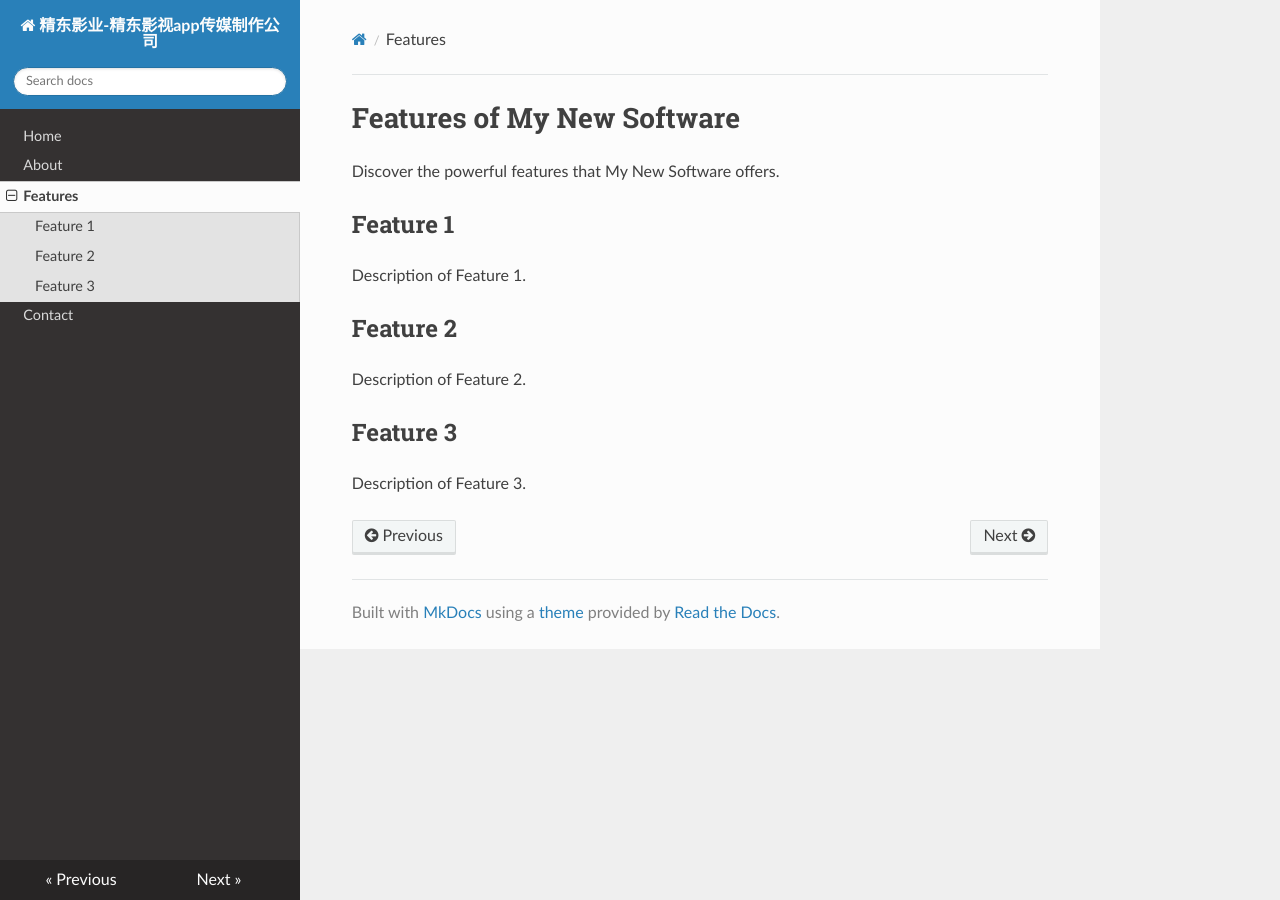
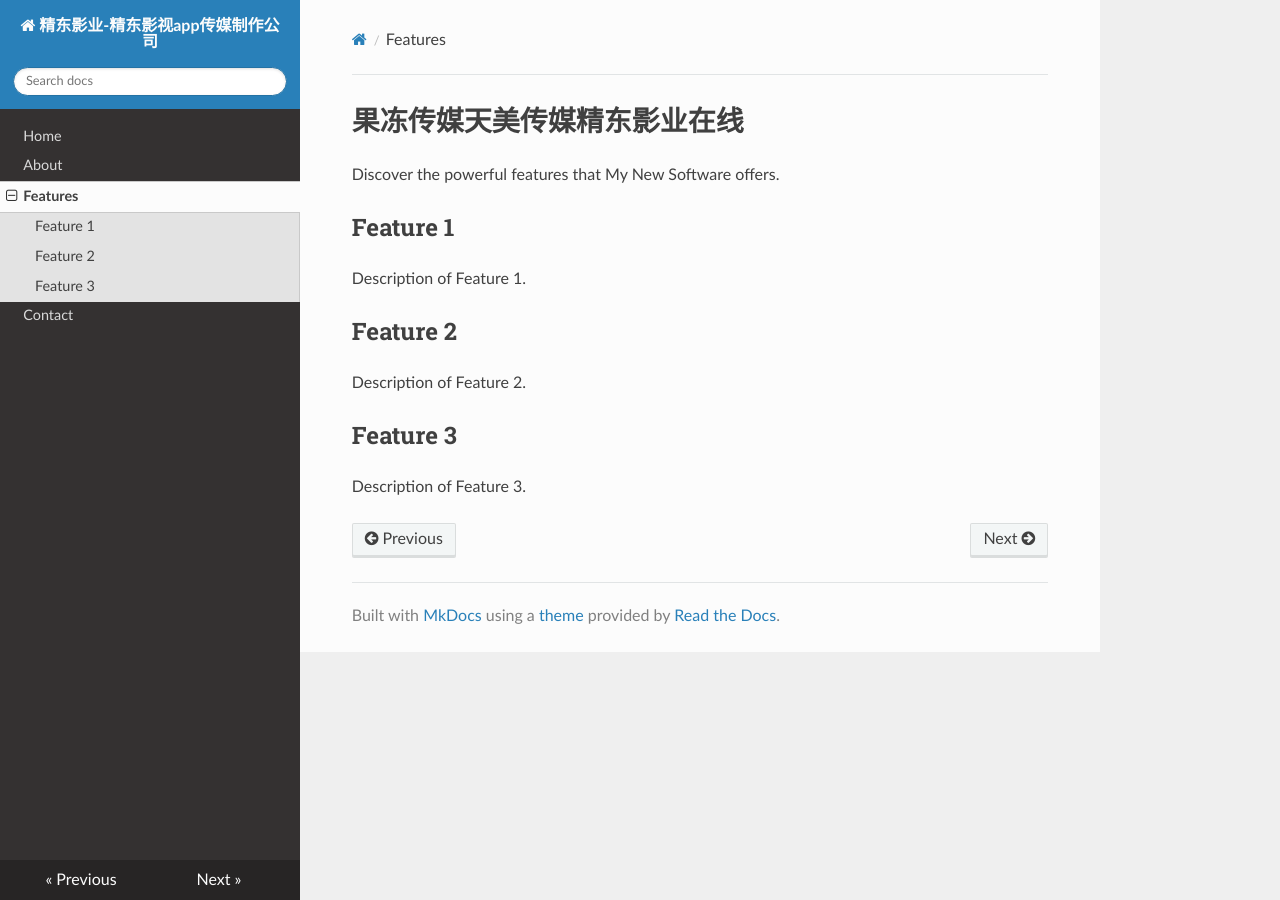
Before and after one commit to wangfannao/wolaile, an MkDocs documentation site: the page built from docs/features.md, in a window 1280 px wide. Built offline with MkDocs 1.6.1, drawn with Linux system fonts in a browser that asks for light colours; nearby versions of some CDN libraries.

Commit message:
Update features.md

```diff
--- a/docs/features.md
+++ b/docs/features.md
@@ -1,4 +1,4 @@
-# Features of My New Software
+# 果冻传媒天美传媒精东影业在线
 
 Discover the powerful features that My New Software offers.
 
```
